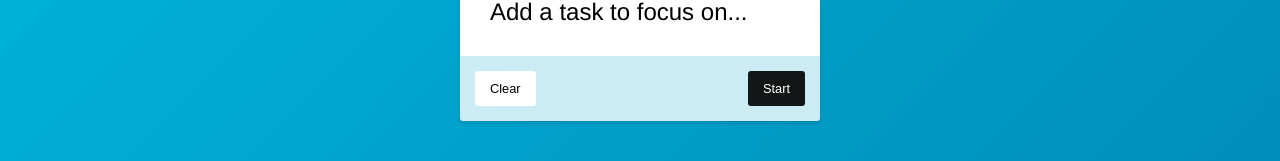
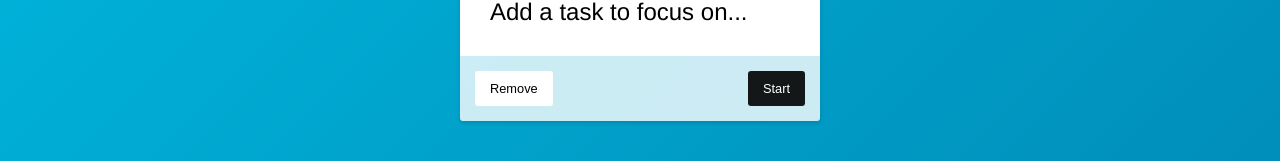
Before and after one commit to bcmdr/godo-vue-local, a Vue app: page / in a window 1280 px wide. Shown: the part 152-313 px from the top of the page. Built offline with nearby package versions, Linux system fonts and the light colour scheme.

Commit message:
minor cosmetic updates

```diff
--- a/src/components/TaskItem.vue
+++ b/src/components/TaskItem.vue
@@ -5,7 +5,7 @@
     </section>
     <section class="controls flex-row bottom-edge">
       <div class="flex-row">
-        <button class="button--delete" @click="deleteTask()">Clear</button>
+        <button class="button--delete" @click="deleteTask()">Remove</button>
       </div>
       <div class="flex-row">
         <p v-if="task.stoppedAt" class="reward">
@@ -14,7 +14,6 @@
         </p>
         <p v-if="task.startedAt" class="completion-time">
           <span class="value">{{task.isActive ? activeTime : completionTime}}</span>
-          <span class="value__modifier"></span>
           <span class="unit">min</span>
         </p>
         <button class="button--done" v-if="task.isActive" @click="stopTask()">Done</button>
@@ -168,7 +167,8 @@ p {
   font-size: 0.5em;
 }
 .value {
-  margin-right: 0px;
+  margin-right: 0.2rem;
+  letter-spacing: -0.1rem;
 }
 .status {
   font-size: 0.8em;
```
